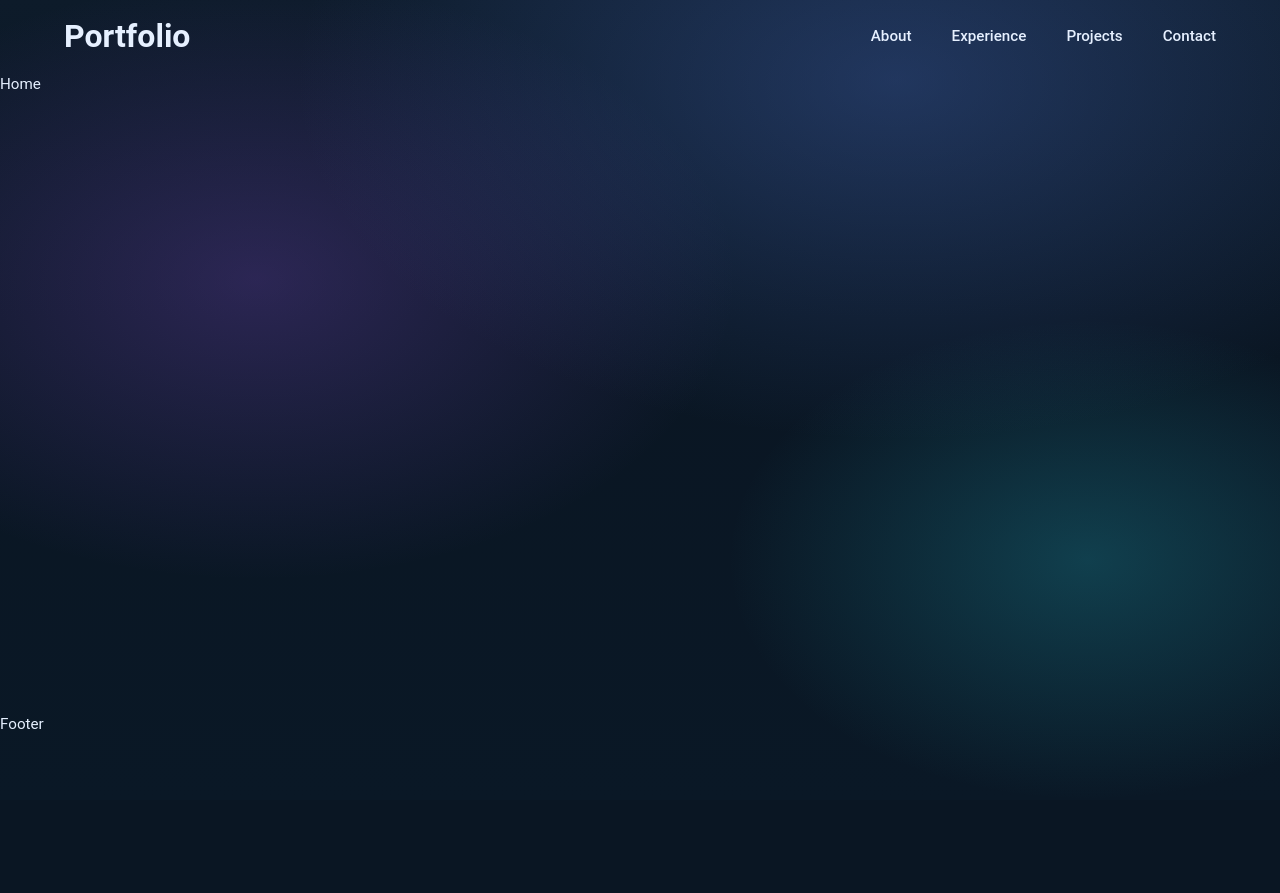
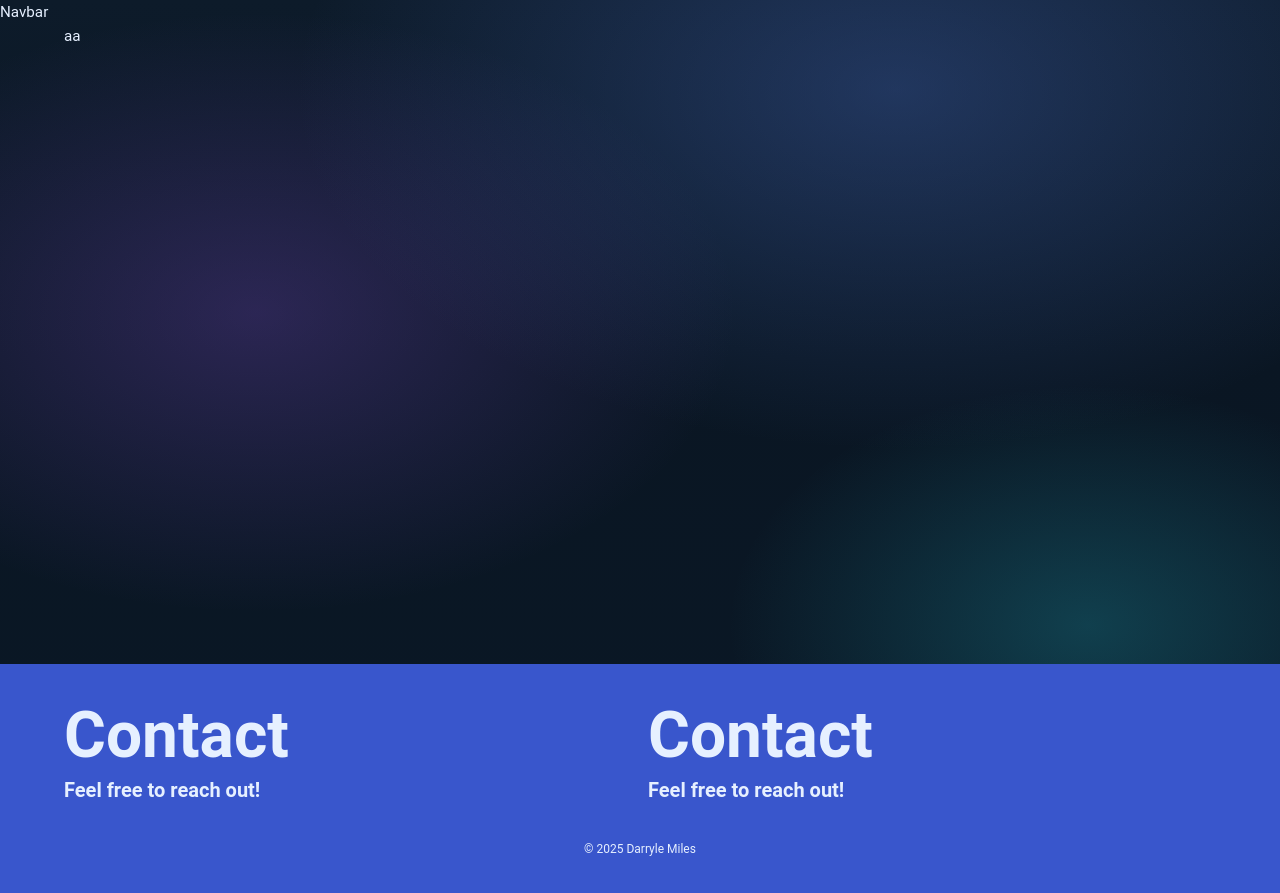
Before and after one commit to darrylemiles/portfolio, a React (Vite) app in the folder client/: page / in a window 1280 px wide. Before the commit the page ends 800 px from the top, so only its background shows below. Built offline with nearby package versions, Linux system fonts and the light colour scheme.

Commit message:
feat: enhance layout with new Footer and Navbar components, update theme imports, and refactor Home page structure

```diff
--- a/client/src/App.tsx
+++ b/client/src/App.tsx
@@ -3,7 +3,7 @@ import { ThemeProvider, CssBaseline } from '@mui/material'
 
 import React from 'react'
 import router from './routes/routes'
-import appTheme from './themes'
+import appTheme from './themes/theme'
 
 import './styles/main.css'
 
--- a/client/src/layout/Footer.tsx
+++ b/client/src/layout/Footer.tsx
@@ -1,8 +1,37 @@
+import { Box, Container, Grid, Typography } from '@mui/material'
 import React from 'react'
 
 const Footer: React.FC = () => {
   return (
-    <div>Footer</div>
+    <Box sx={{ background: theme => theme.palette.primary.dark, py: 4 }}>
+      <Container>
+        <Grid container spacing={2} columns={12} alignItems='center' justifyContent='space-between'>
+          <Grid size={{ xs: 12, md: 6 }}>
+            <Typography variant='h2' fontSize={64}>
+              Contact
+            </Typography>
+            <Typography variant='h5'>
+              Feel free to reach out!
+            </Typography>
+          </Grid>
+
+          <Grid size={{ xs: 12, md: 6 }}>
+            <Typography variant='h2' fontSize={64}>
+              Contact
+            </Typography>
+            <Typography variant='h5'>
+              Feel free to reach out!
+            </Typography>
+          </Grid>
+        </Grid>
+
+        <Box sx={{ textAlign: 'center', mt: 4 }}>
+          <Typography variant='caption'>
+            © {new Date().getFullYear()} Darryle Miles
+          </Typography>
+        </Box>
+      </Container>
+    </Box>
   )
 }
 
--- a/client/src/layout/Navbar.tsx
+++ b/client/src/layout/Navbar.tsx
@@ -1,44 +1,8 @@
-import { Container, Grid, Stack, Typography } from '@mui/material';
-import { navItems } from './items';
-import { useNavigate } from 'react-router-dom';
+import React from 'react'
 
 const Navbar: React.FC = () => {
-  const navigate = useNavigate()
-
-  const handleClick = (link: string) => {
-    navigate(link)
-  }
-
   return (
-    <Container sx={{ p: 2 }}>
-      <Grid container spacing={2} alignItems="center" columns={12}>
-        <Grid size={3}>
-          <Typography variant="h2" onClick={() => handleClick('/')} sx={{ cursor: 'pointer' }}>Portfolio</Typography>
-        </Grid>
-
-        <Grid size={9}>
-          <Stack direction="row" justifyContent="flex-end" spacing={5}>
-            {navItems.map((nav) => (
-              <Typography
-                key={nav.link}
-                variant="subtitle1"
-                onClick={() => handleClick(`${nav.link}`)}
-                sx={{
-                  cursor: 'pointer',
-                  '&:hover': {
-                    transition: 'all .3s',
-                    textDecoration: 'underline',
-                    opacity: 0.5
-                  }
-                }}
-              >
-                {nav.title}
-              </Typography>
-            ))}
-          </Stack>
-        </Grid>
-      </Grid>
-    </Container>
+    <div>Navbar</div>
   )
 }
 
--- a/client/src/layout/Wrapper.tsx
+++ b/client/src/layout/Wrapper.tsx
@@ -2,7 +2,7 @@ import React from 'react'
 import Navbar from './Navbar'
 import Footer from './Footer'
 import { Box } from '@mui/material'
-import { backgroundGradient } from '../themes'
+import { backgroundGradient } from '../themes/theme'
 
 type WrapperProps = {
   children?: React.ReactNode
--- a/client/src/pages/Home.tsx
+++ b/client/src/pages/Home.tsx
@@ -1,8 +1,11 @@
+import { Container } from '@mui/material'
 import React from 'react'
 
 const Home: React.FC = () => {
   return (
-    <div>Home</div>
+    <Container>
+      aa
+    </Container>
   )
 }
 
--- a/client/src/themes/index.ts
+++ b/client/src/themes/theme.ts
@@ -9,7 +9,7 @@ export const backgroundGradient = `radial-gradient(1000px 600px at 70% 10%, rgba
 export const appTheme = createTheme({
   palette: {
     mode: 'dark',
-    primary: { main: '#4C78FF' },
+    primary: { main: '#4C78FF', dark: '#3956CC', light: '#709EFF' },
     secondary: { main: '#23D1D5' },
     background: {
       default: '#0A1623',
```
